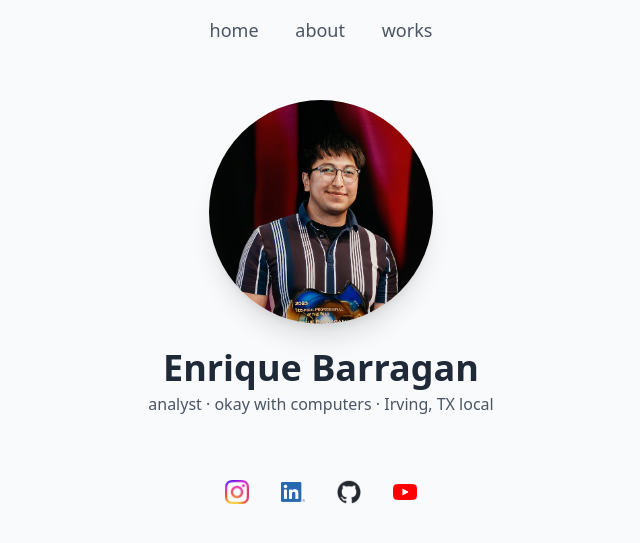
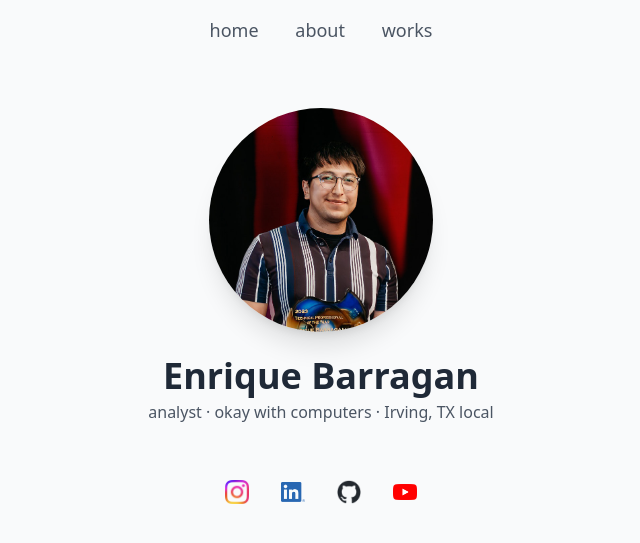
Before and after one commit to enriquebarragan/enriquebarragan.github.io, a Jekyll site: the page built from index.md, in a window 1280 px wide. Shown: the top 543 px of the page, without its empty margins (319-959 px from the left). Built offline with Jekyll 4.4.1, drawn with Linux system fonts in a browser that asks for light colours; nearby versions of some CDN libraries.

Commit message:
Update home.html

```diff
--- a/_layouts/home.html
+++ b/_layouts/home.html
@@ -10,7 +10,7 @@
 <body class="flex flex-col antialiased bg-gray-50 text-gray-800 pt-2">
   {% include nav.html %}
 
-  <main class="mx-auto max-w-3xl mt-12 mb-10 px-4">
+  <main class="mx-auto max-w-3xl mt-14 mb-8 px-4">
     <div class="flex justify-center mb-2">
       <img
         src="/assets/images/me.jpg"
```
